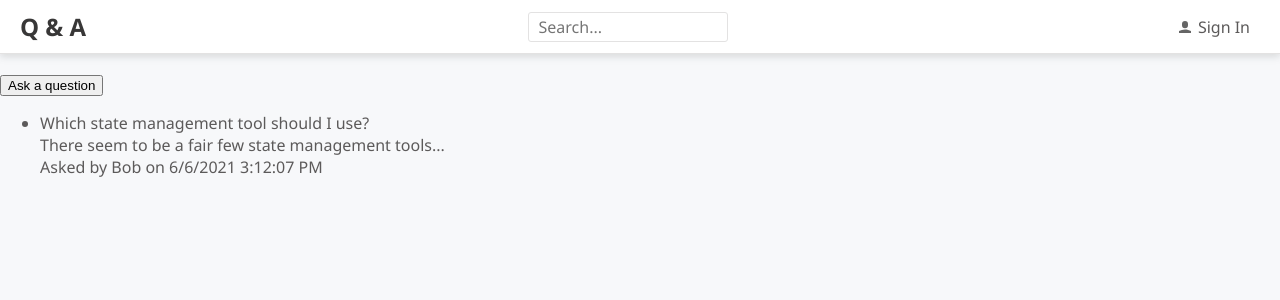
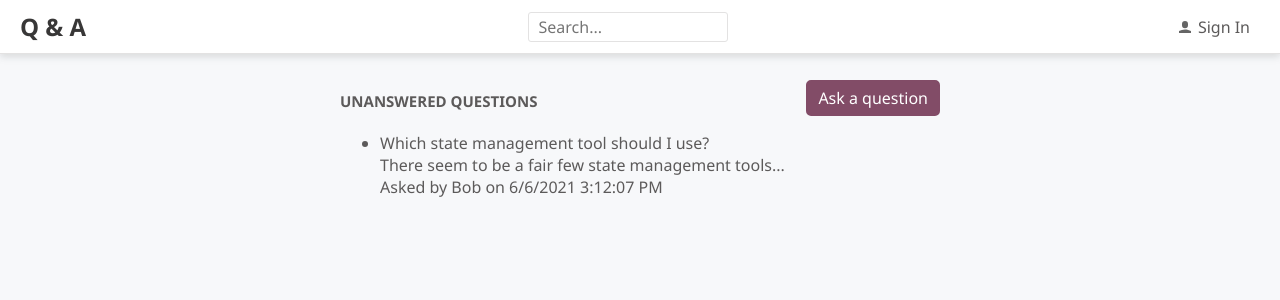
Before and after one commit to rene-copaga/reactaspnetcore5, a React (Create React App) app in the folder frontend/: page / in a window 1280 px wide. Shown: the top 300 px of the page. Built offline with nearby package versions, Linux system fonts and the light colour scheme.

Commit message:
Creating a reusable styled component with Emotion

```diff
--- a/frontend/src/HomePage.tsx
+++ b/frontend/src/HomePage.tsx
@@ -1,8 +1,11 @@
+/** @jsxImportSource @emotion/react */
+import { css } from '@emotion/react';
 import React from 'react';
 import { QuestionList } from './QuestionList';
 import { getUnansweredQuestions, QuestionData } from './QuestionsData';
 import { Page } from './Page';
 import { PageTitle } from './PageTitle';
+import { PrimaryButton } from './Styles';
 
 export const HomePage = () => {
   const [questions, setQuestions] = React.useState<QuestionData[]>([]);
@@ -22,9 +25,17 @@
 
   return (
     <Page>
-      <div>
+      <div
+        css={css`
+          display: flex;
+          align-items: center;
+          justify-content: space-between;
+        `}
+      >
         <PageTitle>Unanswered Questions</PageTitle>
-        <button onClick={handleAskQuestionClick}>Ask a question</button>
+        <PrimaryButton onClick={handleAskQuestionClick}>
+          Ask a question
+        </PrimaryButton>
       </div>
       {questionsLoading ? (
         <div>Loading...</div>
--- a/frontend/src/Page.tsx
+++ b/frontend/src/Page.tsx
@@ -1,4 +1,5 @@
-import React from 'react';
+/** @jsxImportSource @emotion/react */
+import { css } from '@emotion/react';
 import { PageTitle } from './PageTitle';
 
 interface Props {
@@ -7,7 +8,13 @@
 }
 
 export const Page = ({ title, children }: Props) => (
-  <div>
+  <div
+    css={css`
+      margin: 50px auto 20px auto;
+      padding: 30px 20px;
+      max-width: 600px;
+    `}
+  >
     {title && <PageTitle>{title}</PageTitle>}
     {children}
   </div>
--- a/frontend/src/PageTitle.tsx
+++ b/frontend/src/PageTitle.tsx
@@ -1,7 +1,20 @@
-import React from 'react';
+/** @jsxImportSource @emotion/react */
+import { css } from '@emotion/react';
 
 interface Props {
   children: React.ReactNode;
 }
 
-export const PageTitle = ({ children }: Props) => <h2>{children}</h2>;
+export const PageTitle = ({ children }: Props) => (
+  <h2
+    css={css`
+      font-size: 15px;
+      font-weight: bold;
+      margin: 10px 0px 5px;
+      text-align: center;
+      text-transform: uppercase;
+    `}
+  >
+    {children}
+  </h2>
+);
--- a/frontend/src/Styles.ts
+++ b/frontend/src/Styles.ts
@@ -1,3 +1,5 @@
+import styled from '@emotion/styled';
+
 export const gray1 = '#383737';
 export const gray2 = '#5c5a5a';
 export const gray3 = '#857c81';
@@ -13,3 +15,25 @@
 
 export const fontFamily = "'Segoe UI', 'Helvetica Neue', sans-serif";
 export const fontSize = '16px';
+
+export const PrimaryButton = styled.button`
+  background-color: ${primary2};
+  border-color: ${primary2};
+  border-style: solid;
+  border-radius: 5px;
+  font-family: ${fontFamily};
+  font-size: ${fontSize};
+  padding: 5px 10px;
+  color: white;
+  cursor: pointer;
+  :hover {
+    background-color: ${primary1};
+  }
+  :focus {
+    outline-color: ${primary2};
+  }
+  :disabled {
+    opacity: 0.5;
+    cursor: not-allowed;
+  }
+`;
```
